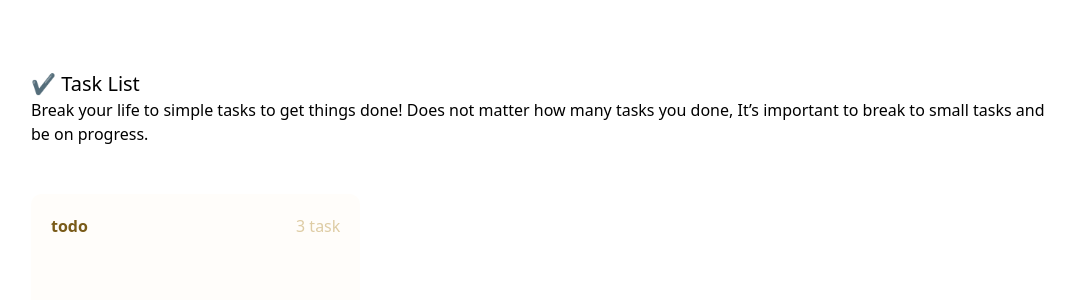
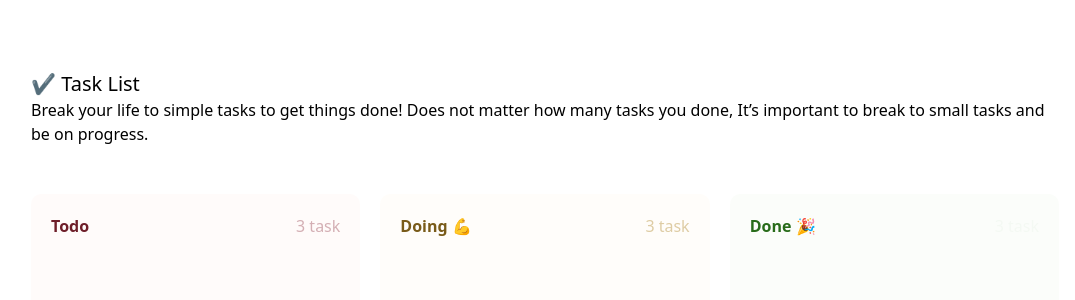
Before and after one commit to fariborz0015/better-studio-todo-app, a React app: page / in a window 1280 px wide. Shown: the top 300 px of the page, without its empty margins (95-1170 px from the left). Built offline with nearby package versions, Linux system fonts and the light colour scheme.

Commit message:
refactor : refactor the components and refrences

```diff
--- a/src/App.tsx
+++ b/src/App.tsx
@@ -1,13 +1,14 @@
 import React from "react";
 import Layout from "./layout/Layout";
 import TodoConatainer from "@/components/todo-container/TodoConatainer";
-
 
 function App() {
   return (
     <Layout>
       <div className="w-full  grid grid-cols-3 gap-5 pt-12">
-        <TodoConatainer todoMode="doing" title="todo"  taskCount={3}/>
+        <TodoConatainer todoMode="todo" title="Todo" taskCount={3} />
+        <TodoConatainer todoMode="doing" title="Doing 💪" taskCount={3} />
+        <TodoConatainer todoMode="done" title="Done 🎉" taskCount={3} />
       </div>
     </Layout>
   );
--- a/src/model/index.ts
+++ b/src/model/index.ts
@@ -6,3 +6,9 @@ export type Doing = "doing";
 export type Done = "done";
 
 export type TodoStatus = Todo | Doing | Done;
+export interface todoDataType {
+  id: any;
+  status: TodoStatus;
+  body: any;
+  order: number;
+}
```
Also changed, not shown: src/components/todo-item/TodoItem.tsx (+2 -6 lines).
